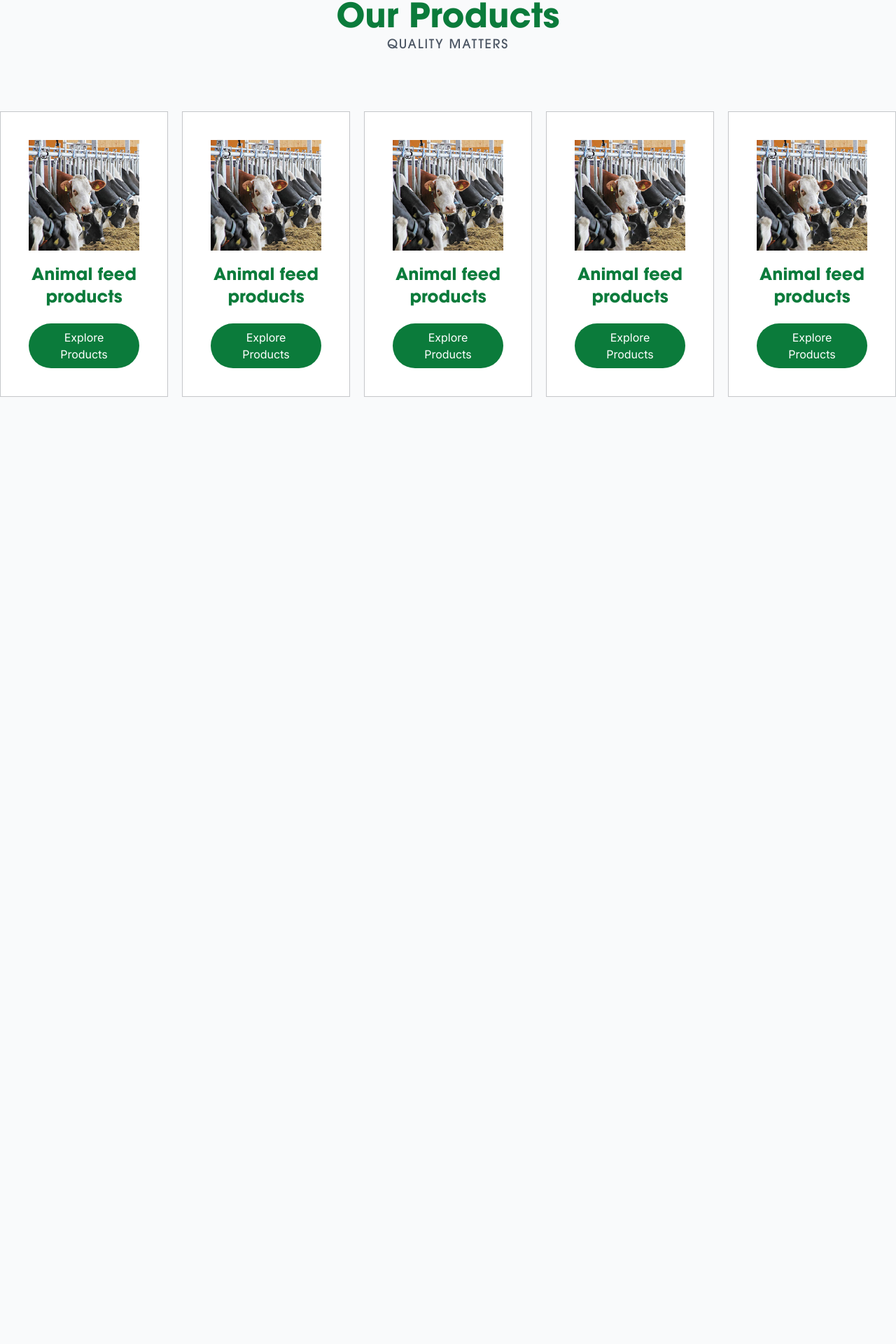
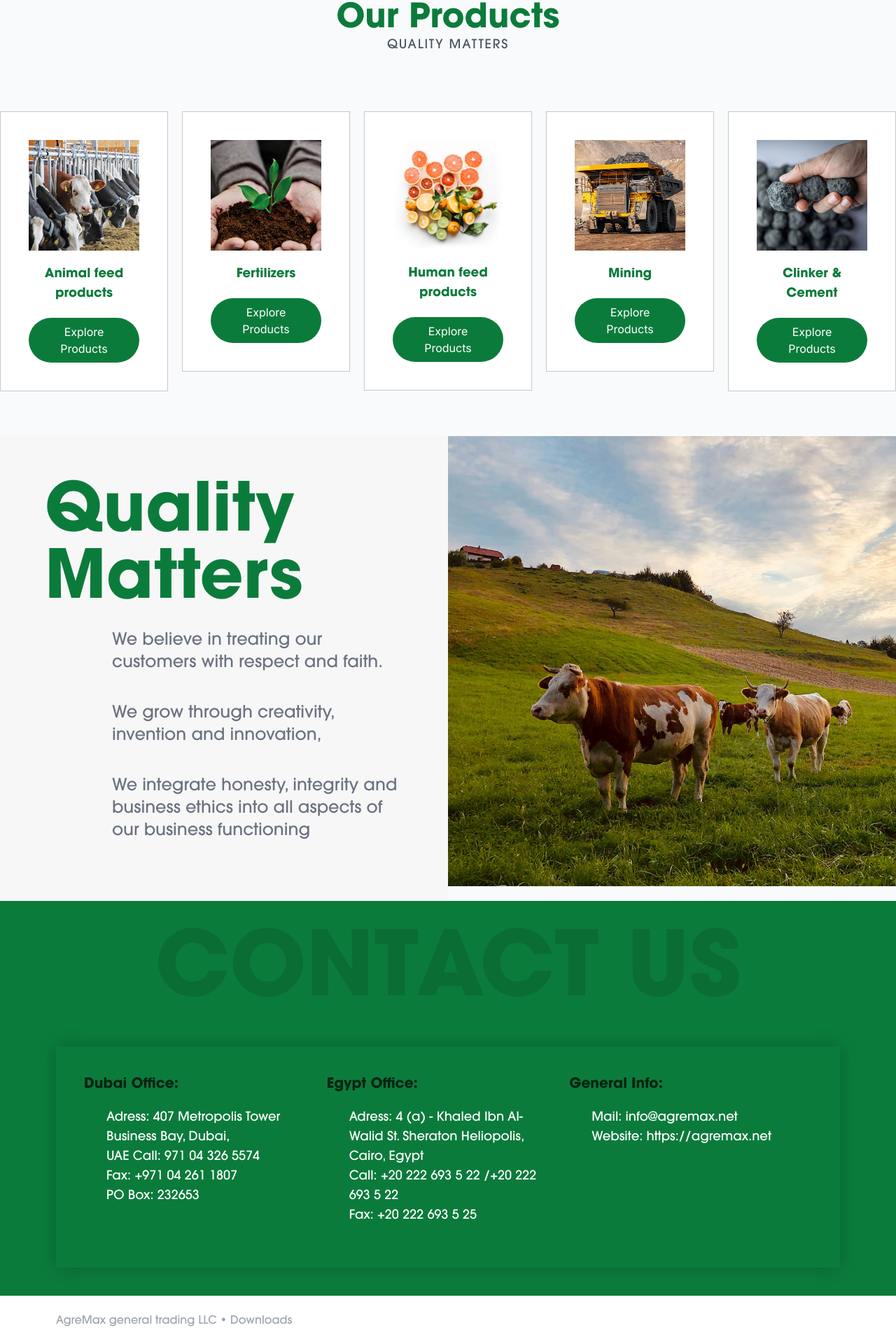
Before and after one commit to mostafamabdallah/argemax, a Next.js app: page / in a window 1280 px wide. Shown: the part 2798-4718 px from the top of the page at 70% size. Before the commit the page ends 3365 px from the top, so only its background shows below. Built offline with nearby package versions, Linux system fonts and the light colour scheme.

Commit message:
finalize home page

```diff
--- a/app/layout.tsx
+++ b/app/layout.tsx
@@ -1,3 +1,4 @@
+import Footer from "@/components/Footer";
 import Navbar from "../components/Navbar";
 import "./globals.css";
 import { Inter } from "next/font/google";
@@ -20,6 +21,7 @@ export default function RootLayout({
       <body>
         <Navbar></Navbar>
         <main className={inter.className}>{children}</main>
+        <Footer></Footer>
       </body>
     </html>
   );
--- a/app/page.tsx
+++ b/app/page.tsx
@@ -2,15 +2,68 @@
 import MainBanner from "@/components/MainBanner";
 import landscape from "../public/Home/Vision-&-Mission.jpg";
 import ProductCard from "@/components/products/ProductCard";
+import Animal from "../public/Home/Animal-Feed-Products.jpg";
+import Fertilizers from "../public/Home/Fertilizers.jpg";
+import Mining from "../public/Home/Mining.jpg";
+import Clinker from "../public/Home/CLinker-&-Cemet.jpg";
+import Fruits from "../public/Home/Fruits-and-Vegitables.jpg";
 
+import quality from "../public/Home/Quality-matters.jpg";
 import { Swiper, SwiperSlide } from "swiper/react";
 import { FreeMode, Pagination } from "swiper";
+
+import { motion } from "framer-motion";
 
 // Import Swiper styles
 import "swiper/css";
 import "swiper/css/free-mode";
 import "swiper/css/pagination";
+import { useEffect, useState } from "react";
+
+export type Product = {
+  name: string;
+  image: string;
+  products?: Product[];
+};
+
+const products: Product[] = [
+  {
+    name: "Animal feed products",
+    image: Animal.src,
+    products: [{ name: "test1", image: Animal.src }],
+  },
+  {
+    name: "Fertilizers",
+    image: Fertilizers.src,
+    products: [{ name: "test2", image: "tesssad" }],
+  },
+  {
+    name: "Human feed products",
+    image: Fruits.src,
+    products: [{ name: "test2", image: "tesssad" }],
+  },
+  {
+    name: "Mining",
+    image: Mining.src,
+    products: [{ name: "test2", image: "tesssad" }],
+  },
+  {
+    name: "Clinker & Cement",
+    image: Clinker.src,
+    products: [{ name: "test2", image: "tesssad" }],
+  },
+];
+
 export default function Home() {
+  const [subProduct, setSubProduct] = useState<Product[]>();
+  const [animate, setAnimate] = useState(0);
+
+  const callback = (level2Product: Product[]) => {
+    setSubProduct(level2Product);
+    setAnimate(1);
+  };
+
+  useEffect(() => {}, [subProduct, animate]);
   return (
     <div className="flex flex-col items-center justify-between ">
       {/* Banner */}
@@ -143,8 +196,8 @@ export default function Home() {
         </div>
       </div>
       {/* products */}
-      <div className="container flex flex-col ">
-        <div className="py-20 px-5  xl:px-20">
+      <div className="w-full flex flex-col ">
+        <div className="container py-20 px-5  xl:px-20">
           <h2 className="text-5xl font-ITCAVANTGARDESTDBold font-extrabold text-primary text-center">
             Our Products{" "}
           </h2>
@@ -154,6 +207,54 @@ export default function Home() {
         </div>
 
         <div className="">
+          <Swiper
+            breakpoints={{
+              640: {
+                slidesPerView: 3,
+                spaceBetween: 20,
+              },
+
+              768: {
+                slidesPerView: 3,
+                spaceBetween: 20,
+              },
+
+              1024: {
+                slidesPerView: 4,
+                spaceBetween: 20,
+              },
+
+              1280: {
+                slidesPerView: 5,
+                spaceBetween: 20,
+              },
+
+              1536: {
+                slidesPerView: 5,
+                spaceBetween: 20,
+              },
+            }}
+            slidesPerView={2}
+            spaceBetween={20}
+            freeMode={true}
+            modules={[FreeMode, Pagination]}
+            className="mySwiper"
+          >
+            {products.map((el, i) => {
+              return (
+                <SwiperSlide key={i} style={{ scale: 0.9 }}>
+                  <ProductCard callback={callback} data={el}></ProductCard>
+                </SwiperSlide>
+              );
+            })}
+          </Swiper>
+        </div>
+        {/* <motion.div
+          initial={{ opacity: 0 }}
+          animate={{ opacity: animate }}
+          transition={{ duration: 2 }}
+          className="px-20"
+        >
           <Swiper
             breakpoints={{
               640: {
@@ -182,27 +283,42 @@ export default function Home() {
               },
             }}
             slidesPerView={1}
-            spaceBetween={40}
+            spaceBetween={20}
             freeMode={true}
             modules={[FreeMode, Pagination]}
             className="mySwiper"
           >
-            <SwiperSlide>
-              <ProductCard></ProductCard>
-            </SwiperSlide>
-            <SwiperSlide>
-              <ProductCard></ProductCard>
-            </SwiperSlide>
-            <SwiperSlide>
-              <ProductCard></ProductCard>
-            </SwiperSlide>
-            <SwiperSlide>
-              <ProductCard></ProductCard>
-            </SwiperSlide>
-            <SwiperSlide>
-              <ProductCard></ProductCard>
-            </SwiperSlide>
+            {subProduct?.map((el, i) => {
+              return (
+                <SwiperSlide key={i} style={{ scale: 0.9 }}>
+                  <ProductCard data={el}></ProductCard>
+                </SwiperSlide>
+              );
+            })}
           </Swiper>
+        </motion.div> */}
+      </div>
+      {/* s */}
+      <div className="container flex flex-row flex-wrap mt-16">
+        <div className="w-full lg:w-6/12 flex flex-col justify-center p-5 lg:p-16 bg-myGray">
+          <div>
+            <h2 className="text-8xl font-ITCAVANTGARDESTDBold font-extrabold text-primary">
+              Quality Matters
+            </h2>
+            <p className="text-2xl font-ITCAVANTGARDESTD text-gray-500 py-5 pl-0 lg:pl-24">
+              We believe in treating our customers with respect and faith.
+            </p>
+            <p className="text-2xl font-ITCAVANTGARDESTD text-gray-500 py-5 pl-0 lg:pl-24">
+              We grow through creativity, invention and innovation,
+            </p>
+            <p className="text-2xl font-ITCAVANTGARDESTD text-gray-500 py-5 pl-0 lg:pl-24">
+              We integrate honesty, integrity and business ethics into all
+              aspects of our business functioning{" "}
+            </p>
+          </div>
+        </div>
+        <div className="w-full lg:w-6/12">
+          <img className="w-full" src={quality.src}></img>
         </div>
       </div>
     </div>
--- /dev/null
+++ b/components/Footer.tsx
@@ -0,0 +1,68 @@
+import React from "react";
+
+type Props = {};
+
+const Footer = (props: Props) => {
+  return (
+    <div className=" bg-primary">
+      <div className=" container flex flex-col  xl:px-20 py-10">
+        <h1 className="text-6xl lg:text-9xl text-center text-[#0a6d34] font-ITCAVANTGARDESTDBold font-extrabold ">
+          {" "}
+          CONTACT US
+        </h1>
+        <div className="flex flex-row flex-wrap bg-primary shadow-[0px_0px_25px_0px_rgba(0,0,0,0.2)] px-5 lg:px-10 py-10 mt-10">
+          <div className="w-full lg:w-4/12 flex-col">
+            <h3 className="text-black text-xl font-ITCAVANTGARDESTDBold opacity-70">
+              Dubai Office:
+            </h3>
+            <ul className="px-8 py-5 text-white font-ITCAVANTGARDESTD  text-lg ">
+              <li>Adress: 407 Metropolis Tower Business Bay, Dubai,</li>
+              <li>
+                UAE Call: <a href="tel:+971043265574">971 04 326 5574</a>{" "}
+              </li>
+              <li>Fax: +971 04 261 1807</li>
+              <li>
+                PO Box: <a href="tel:232653">232653</a>{" "}
+              </li>
+            </ul>
+          </div>
+          <div className="w-full lg:w-4/12 flex-col">
+            <h3 className="text-black text-xl font-ITCAVANTGARDESTDBold opacity-70">
+              Egypt Office:
+            </h3>
+            <ul className="px-8 py-5 text-white font-ITCAVANTGARDESTD  text-lg ">
+              <li>
+                Adress: 4 (a) - Khaled Ibn Al-Walid St. Sheraton Heliopolis,
+                Cairo, Egypt{" "}
+              </li>
+              <li>
+                Call: <a href="tel:+20222693522 ">+20 222 693 5 22 </a> /
+                <a href="tel:+20222693522 ">+20 222 693 5 22 </a>{" "}
+              </li>
+              <li>Fax: +20 222 693 5 25</li>
+            </ul>
+          </div>
+          <div className="w-full lg:w-4/12 flex-col">
+            <h3 className="text-black text-xl font-ITCAVANTGARDESTDBold opacity-70">
+              General Info:
+            </h3>
+            <ul className="px-8 py-5 text-white font-ITCAVANTGARDESTD  text-lg ">
+              <li>
+                Mail: <a href="mailto:info@agremax.net">info@agremax.net</a>
+              </li>
+              <li>
+                Website: <a href="https://agremax.net">https://agremax.net</a>{" "}
+              </li>
+            </ul>
+          </div>
+        </div>
+        <div className="bg-myGray"></div>
+      </div>
+      <div className="bg-white container xl:px-20 py-6">
+        <p className="text-base text-gray-400 font-ITCAVANTGARDESTD">AgreMax general trading LLC • Downloads</p>
+      </div>
+    </div>
+  );
+};
+
+export default Footer;
--- a/components/products/ProductCard.tsx
+++ b/components/products/ProductCard.tsx
@@ -3,22 +3,31 @@ import React from "react";
 import image from "../../public/Home/Animal-Feed-Products.jpg";
 // @ts-nocheck
 // @use client
-import { motion, AnimatePresence } from "framer-motion";
+import { motion } from "framer-motion";
+import { Product } from "@/app/page";
 
-type Props = {};
+type Props = {
+  data: Product;
+  callback?: any;
+};
 
-const ProductCard = (props: Props) => {
+const ProductCard = ({ data, callback }: Props) => {
   return (
     <motion.div
       initial={{ scale: 1 }}
       whileHover={{ scale: 1.1 }}
-      className="flex flex-col p-10 border border-myDarkGray gap-5 bg-white z-10"
+      className="flex flex-col p-2 lg:p-10 border border-myDarkGray gap-5 bg-white "
     >
-      <img className="w-full" src={image.src} alt="" />
-      <h3 className="text-2xl font-ITCAVANTGARDESTDBold font-extrabold text-primary text-center">
-        Animal feed products
+      <img className="w-full" src={data.image} alt="" />
+      <h3 className="text-lg font-ITCAVANTGARDESTDBold font-extrabold text-primary text-center">
+        {data.name}
       </h3>
-      <button className="bg-primary text-white px-4 py-2 rounded-full">
+      <button
+        onClick={() => {
+          callback(data.products);
+        }}
+        className="bg-primary text-white px-4 py-2 rounded-full"
+      >
         Explore Products
       </button>
     </motion.div>
```
